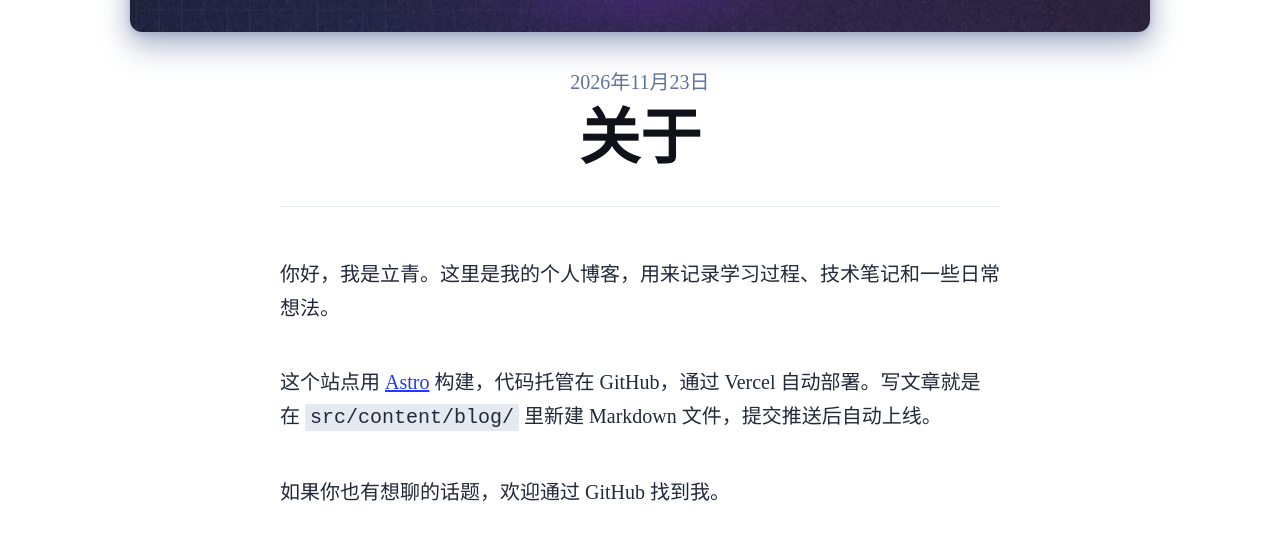
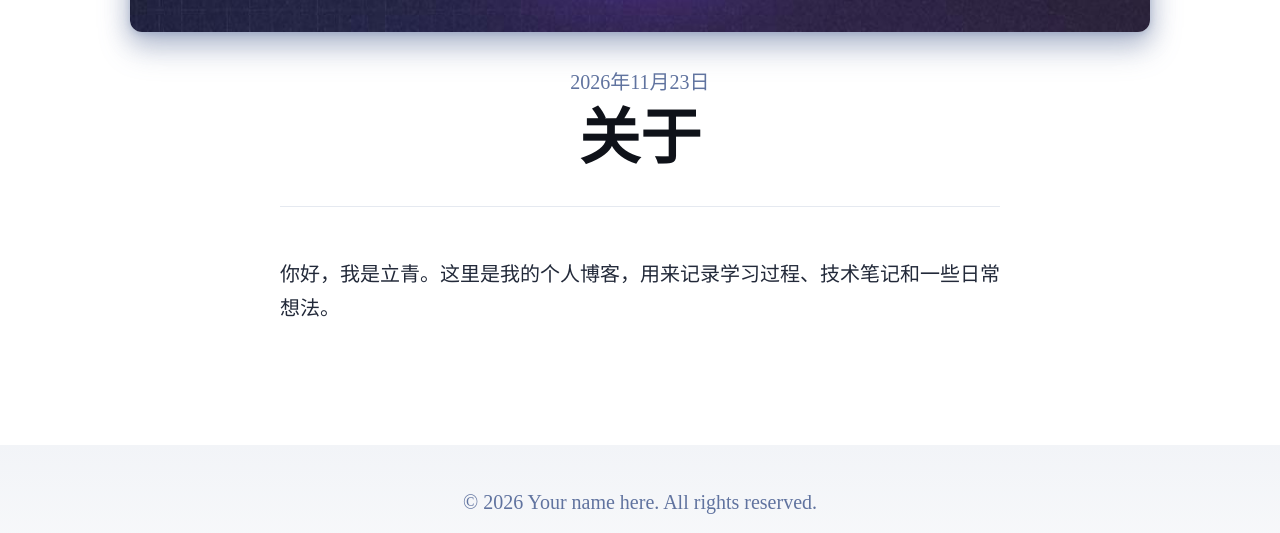
Before and after one commit to chenliqing114514/liqing-blog, an Astro site: page /about in a window 1280 px wide. Shown: the part 616-1149 px from the top of the page. Built offline with nearby package versions, Linux system fonts and the light colour scheme; Astro itself is replaced by a stand-in of ours.

Commit message:
Update about.astro

```diff
--- a/src/pages/about.astro
+++ b/src/pages/about.astro
@@ -12,11 +12,5 @@ import Layout from '../layouts/BlogPost.astro';
 	<p>
 		你好，我是立青。这里是我的个人博客，用来记录学习过程、技术笔记和一些日常想法。
 	</p>
-	<p>
-		这个站点用 <a href="https://astro.build/">Astro</a> 构建，代码托管在 GitHub，通过 Vercel
-		自动部署。写文章就是在 <code>src/content/blog/</code> 里新建 Markdown 文件，提交推送后自动上线。
-	</p>
-	<p>
-		如果你也有想聊的话题，欢迎通过 GitHub 找到我。
-	</p>
+
 </Layout>
```
